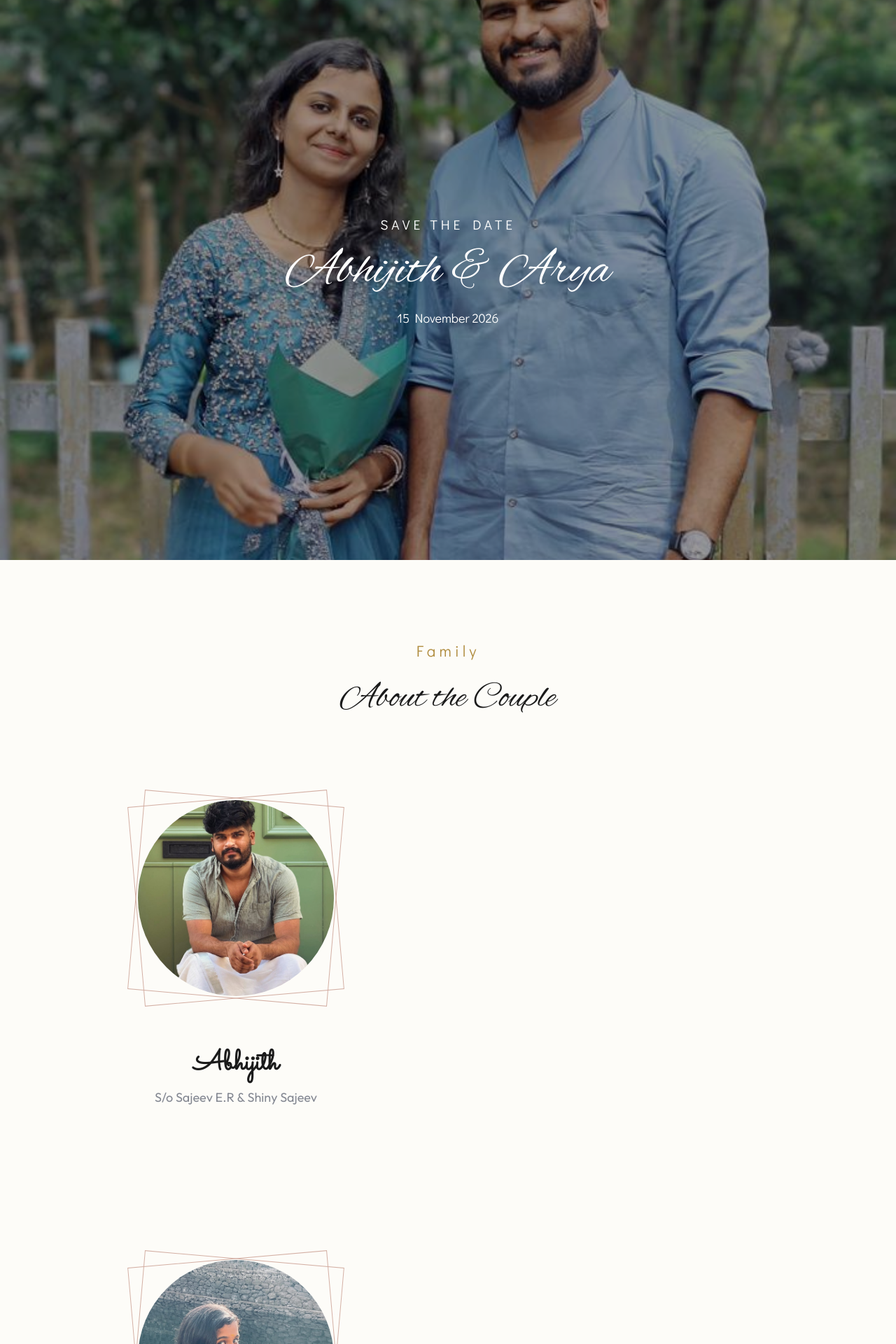
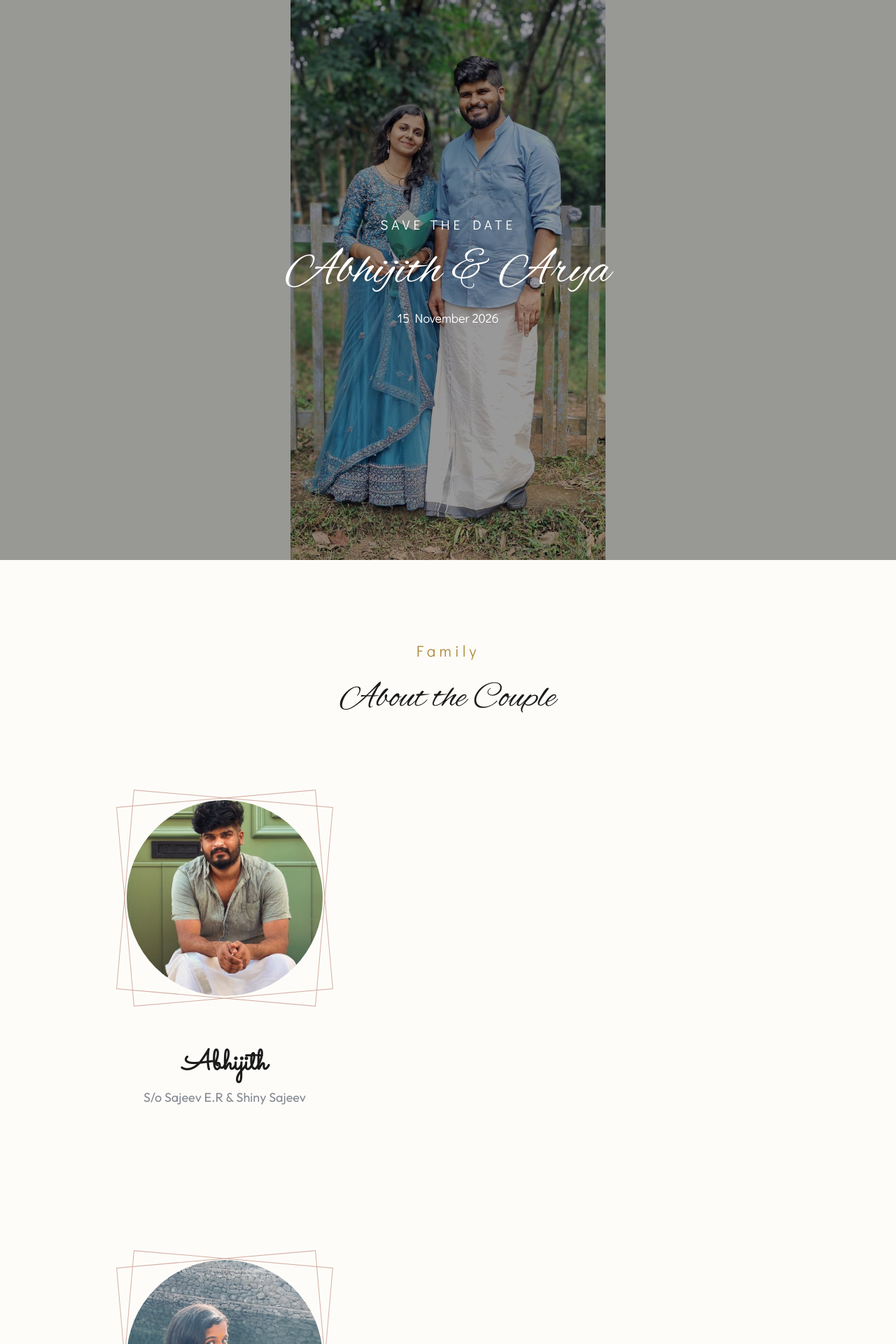
Before and after one commit to midhulsasikumar-an/Wedding-Online-Invitation, a React (Vite) app: page / in a window 1280 px wide. Shown: the top 1920 px of the page at 70% size. Built offline with nearby package versions, Linux system fonts and the light colour scheme; a web font is replaced by a local one.

Commit message:
Improve desktop layout and couple image framing

```diff
--- a/src/components/EventsSection.css
+++ b/src/components/EventsSection.css
@@ -10,6 +10,12 @@
   z-index: 2;
   max-width: var(--content-max);
   margin: 0 auto;
+}
+
+@media (min-width: 769px) {
+  .events-section .container {
+    max-width: var(--content-max-wide);
+  }
 }
 
 .events-section .section-heading {
@@ -126,11 +132,11 @@
 
 @media (min-width: 769px) {
   .event-item {
-    max-width: 900px;
+    max-width: 1000px;
   }
 
   .event-image {
-    min-height: 220px;
-    min-width: 220px;
+    min-height: 240px;
+    min-width: 240px;
   }
 }
--- a/src/components/FamilySection.css
+++ b/src/components/FamilySection.css
@@ -11,6 +11,12 @@
   align-items: center;
   max-width: var(--content-max);
   margin: 0 auto;
+}
+
+@media (min-width: 769px) {
+  .family-section .container {
+    max-width: var(--content-max-wide);
+  }
 }
 
 .family-section .section-heading {
--- a/src/components/GallerySection.css
+++ b/src/components/GallerySection.css
@@ -10,6 +10,12 @@
   z-index: 2;
   max-width: var(--content-max);
   margin: 0 auto;
+}
+
+@media (min-width: 769px) {
+  .gallery-section .container {
+    max-width: var(--content-max-wide);
+  }
 }
 
 .gallery-section .section-heading {
@@ -60,7 +66,7 @@
 @media (min-width: 768px) {
   .gallery-grid {
     grid-template-columns: repeat(3, 1fr);
-    max-width: 1000px;
+    max-width: 1200px;
   }
   .gallery-item img {
     aspect-ratio: 4 / 5;
--- a/src/components/LandingSection.css
+++ b/src/components/LandingSection.css
@@ -10,6 +10,7 @@
   background-size: cover;
   background-position: center;
   background-attachment: var(--bg_attachment);
+  width: 100%;
 }
 
 .landing-section::after {
@@ -97,8 +98,12 @@
 
 @media (min-width: 769px) {
   .landing-section {
-    background-position: center 25%;
+    background-position: center top;
+    background-size: contain;
+    background-repeat: no-repeat;
     min-height: 100vh;
     height: auto;
+    padding-top: clamp(4rem, 8vh, 6rem);
+    padding-bottom: clamp(4rem, 8vh, 6rem);
   }
 }
--- a/src/components/ThankYouSection.css
+++ b/src/components/ThankYouSection.css
@@ -113,10 +113,14 @@
 
 @media (min-width: 769px) {
   .thank-you-section {
-    background-position: center 30%;
+    background-position: center top;
+    background-size: contain;
+    background-repeat: no-repeat;
     height: auto;
     min-height: 100vh;
     padding: var(--section-space) var(--page-gutter);
+    padding-top: clamp(4rem, 8vh, 6rem);
+    padding-bottom: clamp(4rem, 8vh, 6rem);
   }
 
   .thank-you-content {
--- a/src/styles/main.css
+++ b/src/styles/main.css
@@ -73,6 +73,7 @@
   --text-ui: clamp(1rem, 2.5vw, 1.4rem);
 
   --content-max: 72rem;
+  --content-max-wide: 90rem;
   --page-gutter: clamp(1rem, 4vw, 3rem);
   --section-space: clamp(3rem, 8vw, 7rem);
   --radius-image: 50%;
```
